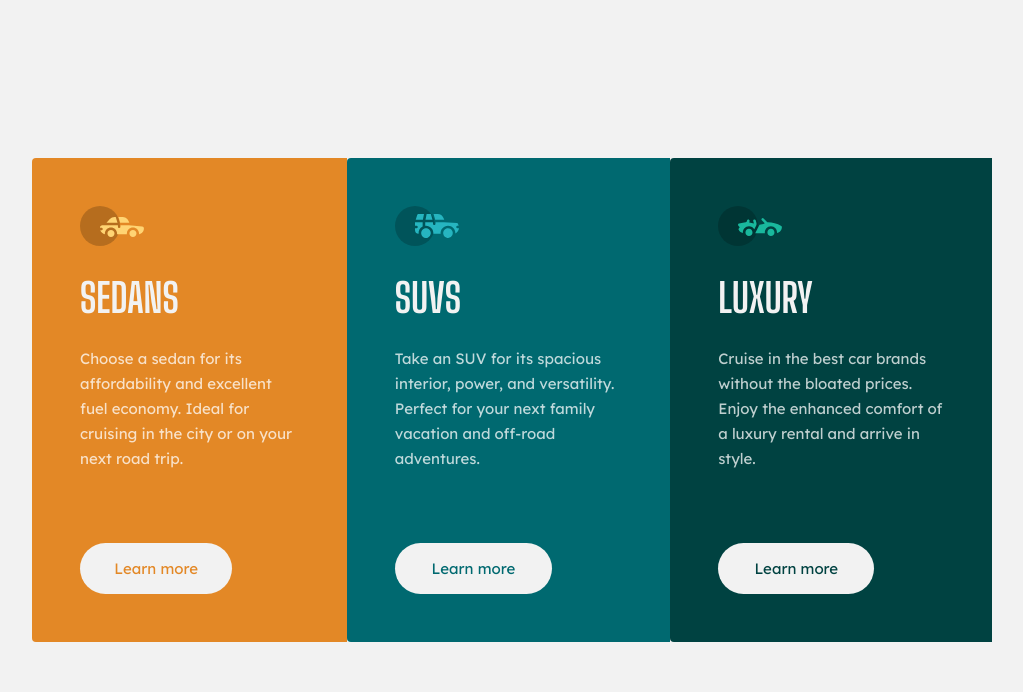
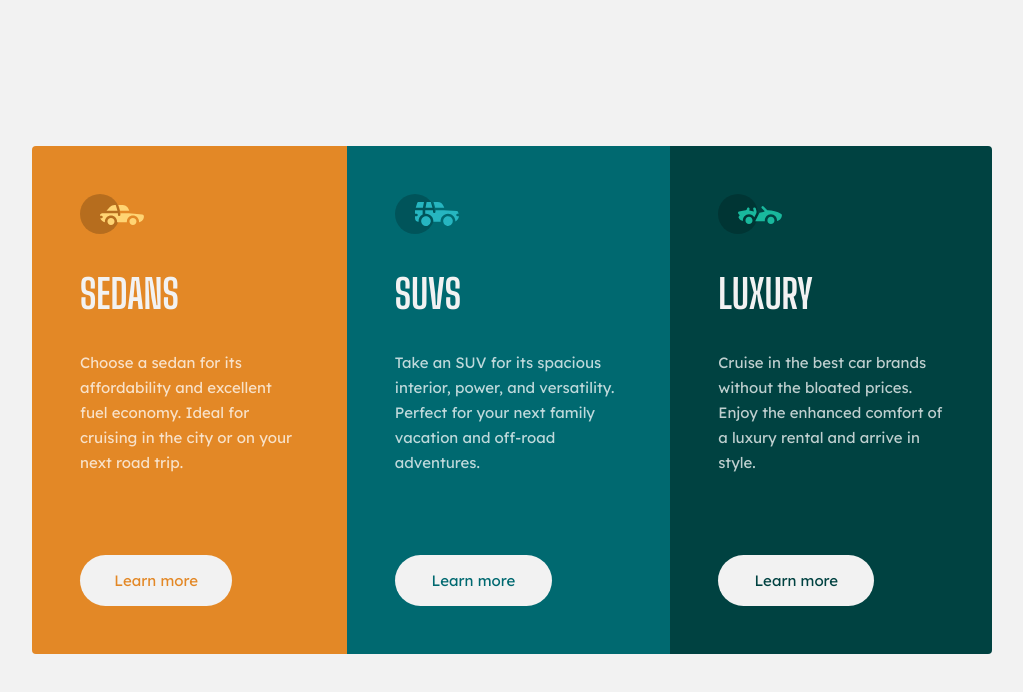
Before and after one commit to itsteatv/3-column-preview-card-component, a React (Vite) app: page / in a window 1280 px wide. Shown: the top 692 px of the page, without its empty margins (128-1151 px from the left). Built offline with nearby package versions, Linux system fonts and the light colour scheme.

Commit message:
CSS Fixed

```diff
--- a/src/App.css
+++ b/src/App.css
@@ -46,13 +46,13 @@ body {
 .third-container {
   display: flex;
   flex-direction: column;
-  gap: 1.5rem;
+  gap: 2rem;
   padding: 3rem;
-  border-radius: 0.25rem 0 0 0.25rem;
 }
 
 /* First Container */
 .first-container {
+  border-radius: 0.25rem 0 0 0.25rem;
   background: var(--bright-orange);
 }
 
@@ -72,6 +72,7 @@ body {
 /* Third Container */
 .third-container {
   background-color: var(--very-dark-cyan);
+  border-radius: 0 0.25rem 0.25rem 0;
 }
 
 .third-container a {
```
